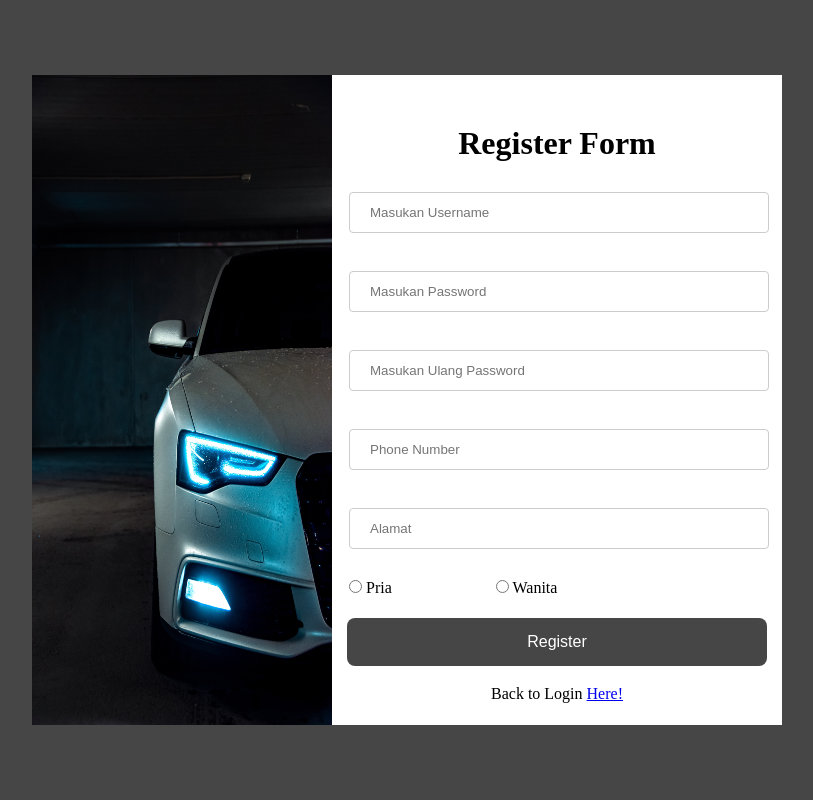
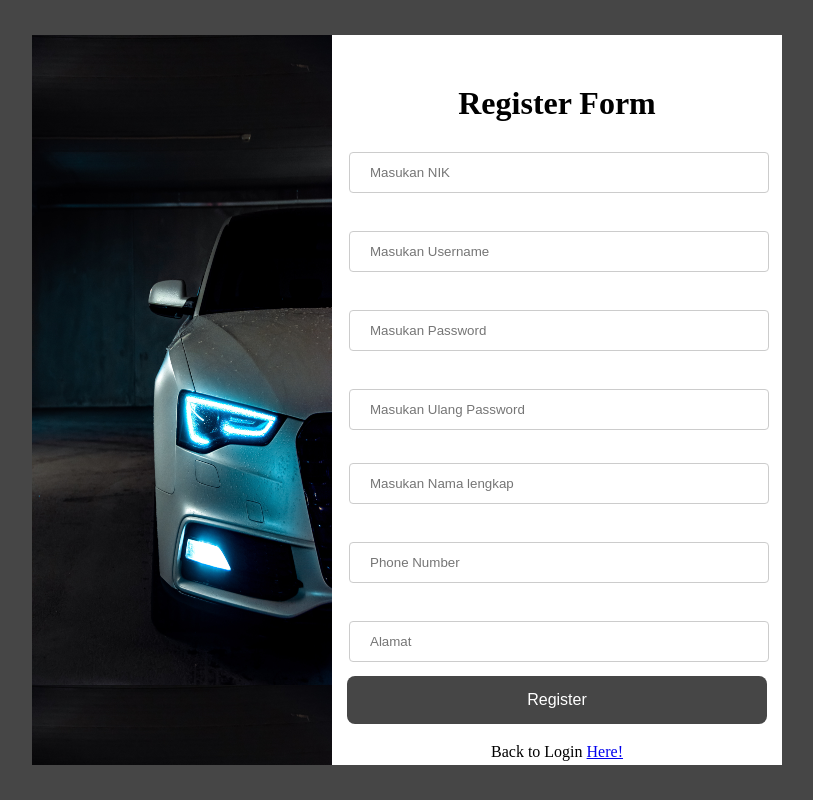
Before and after one commit to roycesteven/PROYEK-WEB, a PHP site: page /register.php in a window 1280 px wide. Shown: the whole page, without its empty margins (233-1046 px from the left). Run offline with PHP 8.4, Linux system fonts and the light colour scheme.

Commit message:
Register penyewa + Login user

```diff
--- a/connection.php
+++ b/connection.php
@@ -3,7 +3,7 @@ session_start();
 $host = 'localhost';
 $user = 'root';
 $pass = '';
-$database = 'project';
+$database = 'db_proyek';
 $port = '3306';
 $dsn = "mysql:host=$host;dbname=$database";
 $options = [
--- a/login.php
+++ b/login.php
@@ -1,7 +1,7 @@
 <?php
     require_once("connection.php");
 
-    $stmt = $pdo-> prepare("SELECT * FROM user");
+    $stmt = $pdo-> prepare("SELECT * FROM PENYEWA");
     $stmt -> execute();
     $users = $stmt->fetchAll(PDO::FETCH_ASSOC);
 
@@ -19,7 +19,7 @@
         if($usnm != "" && $pass != ""){
 
             try{
-                $stmt = $pdo-> prepare("SELECT * FROM USER WHERE username = :username AND password = :pass");
+                $stmt = $pdo-> prepare("SELECT * FROM PENYEWA WHERE username = :username AND password = :pass");
                 $stmt->bindParam(':username', $usnm);
                 $stmt->bindParam(':pass', $pass);
                 $stmt->execute();
--- a/register.css
+++ b/register.css
@@ -15,7 +15,7 @@
     display: flex;
     margin: auto;
     width: 100%;
-    height: 100vh;
+    height: 730px;
     background-color: #464646;
 }
 
@@ -24,7 +24,7 @@
     margin:auto ;
     background-color: saddlebrown;
     width: 750px;
-    height: 650px;
+    height: 730px;
 }
 
 
@@ -43,7 +43,7 @@
     padding-top: 50px ;
 }
 
-input[type=text] , input[type=password] , input[type=tel] {
+input[type=text] , input[type=password] , input[type=tel], input[type=number] {
     width: 420px;
     padding: 12px 20px;
     margin: 8px 0;
--- a/register.php
+++ b/register.php
@@ -25,6 +25,11 @@
                         <table>
                             <tr>
                                 <td style="padding-top: 20px; ">
+                                    <input style="margin-left: 15px;" type="number" name="nik" id="nik" placeholder="Masukan NIK" required>
+                                </td>
+                            </tr>
+                            <tr>
+                                <td style="padding-top: 20px; ">
                                     <input style="margin-left: 15px;"  type="text" id="username" name="username" placeholder="Masukan Username" required><br>
                                 </td>
                             </tr>
@@ -34,11 +39,18 @@
                                 </td>
                             </tr>
                             <tr>
-                                <td style="padding-top: 20px; padding-bottom: 20px;">
+                                <td style="padding-top: 20px;">
                                 <input
                                 style="margin-left: 15px;" type="password" id="repwd" name="repwd" placeholder="Masukan Ulang Password" required>
                                 </td>
                             </tr>
+
+                            <tr>
+                                <td style="padding-top: 15px; padding-bottom: 20px;">
+                                    <input style="margin-left: 15px;" type="text" id="nama" name="nama" placeholder="Masukan Nama lengkap" required>
+                                </td>
+                            </tr>
+
                             <tr>
                                 <td>
                                     <input style="margin-left: 15px;"  type="tel" id="phone" name="phone" placeholder="Phone Number" required>
@@ -49,23 +61,11 @@
                                     <input style="margin-left: 15px;" type="text" id="alamat" name="alamat" placeholder="Alamat" required>
                                 </td>
                             </tr>
-                            <tr>
-                                <td style="padding-top: 20px; text-align: left; padding-bottom: 15px;">
-                                    <input style="margin-left:15px;" type="radio" id="pria"
-                                    name="gender"
-                                    value="Pria" required> <label for="pria"> Pria</label>
-                                    <input
-                                    style="margin-left: 100px;"
-                                    type="radio" id="wanita"
-                                    name="gender"
-                                    value="Wanita" required> <label for="wanita"> Wanita</label>
-                                </td>
-                            </tr>
                         </table>
                         <input type="submit" value="Register" id = "button" name="action">
                     </form>
 
-                    <p style="text-align: center; padding-top: 15px;">Back to Login <a href="index.php" >Here!</a> </p>
+                    <p style="text-align: center; padding-top: 15px;">Back to Login <a href="login.php" >Here!</a> </p>
                 </div>
             </div>
 
--- a/style.css
+++ b/style.css
@@ -57,7 +57,7 @@
 }
 
 
-/* end navigation */
+/* end n  avigation */
 
 /* bawah e header */
 
```
Also changed, not shown: admin.php (+16 -17 lines), index.php (+6 -3 lines), kumpulan.php (+5 -4 lines), admin.css (line endings or trailing spaces).
